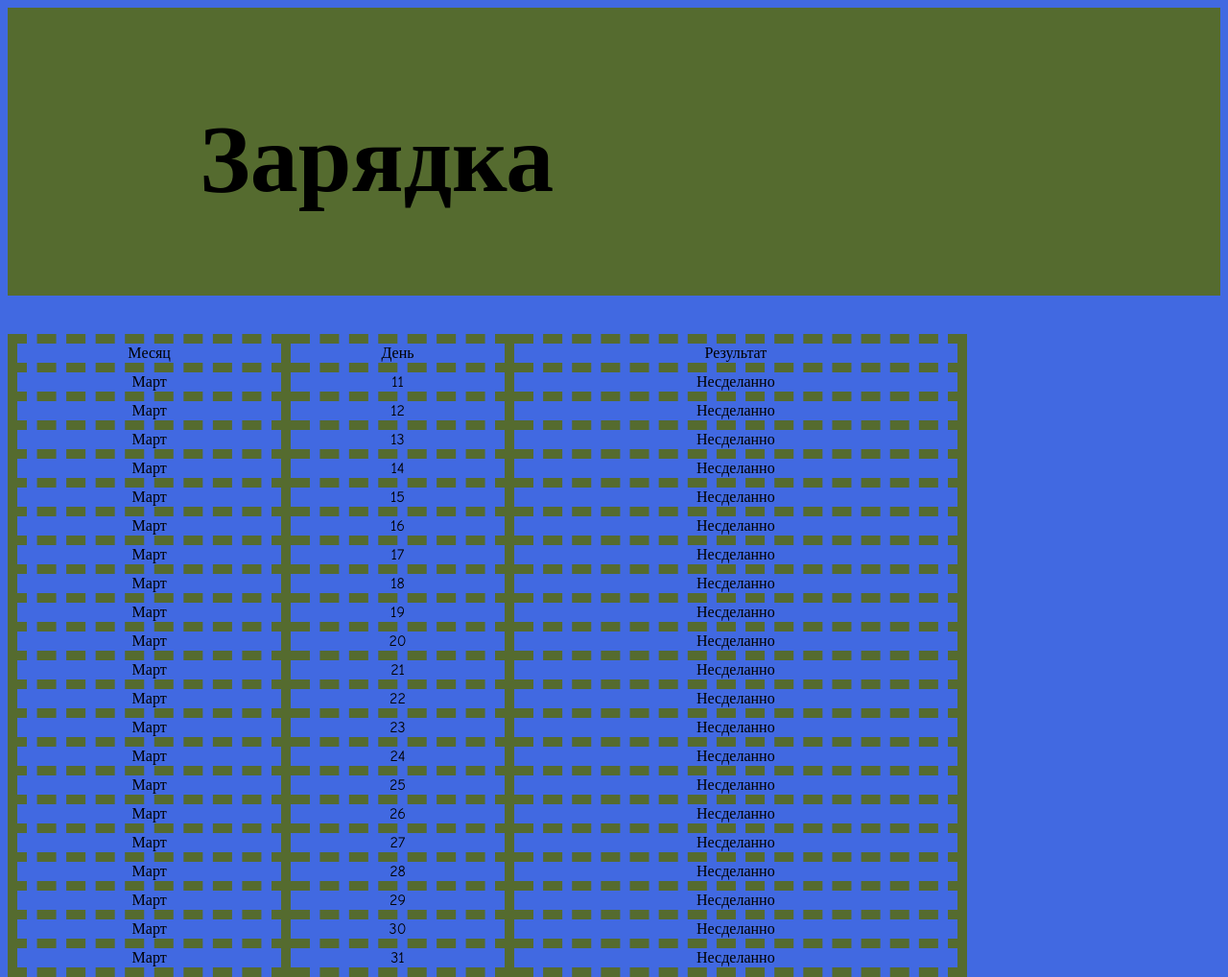
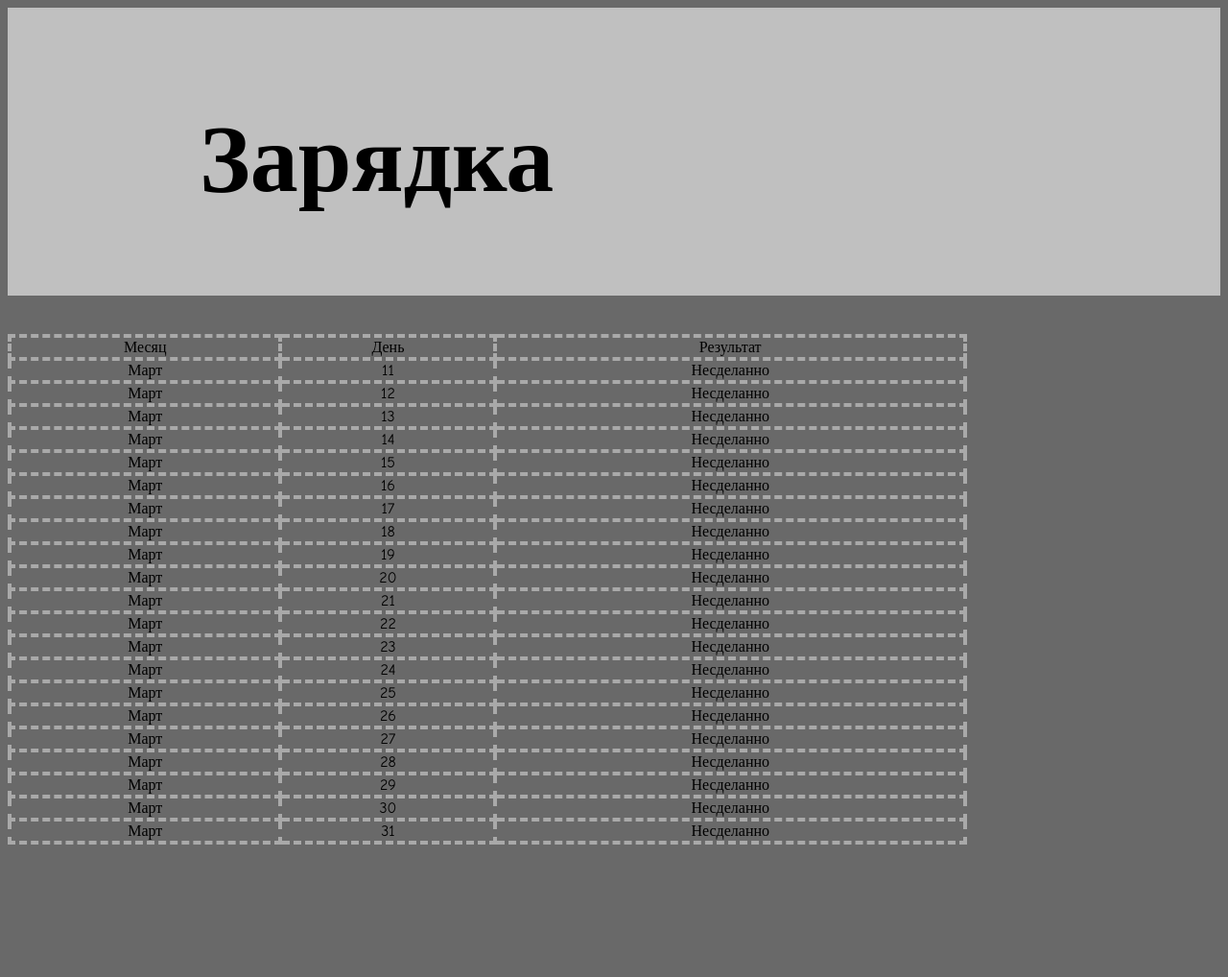
Before and after one commit to M-aka-r/Saryadka1, a plain HTML site: page index.html in a window 1280 px wide. Shown: the whole page at 96% size. After the commit the page ends 888 px from the top, so only its background shows below. Drawn offline with Linux system fonts and the light colour scheme.

Commit message:
Update style.css

```diff
--- a/style.css
+++ b/style.css
@@ -1,21 +1,21 @@
 body {
     font-family:comic sans ms;
     font-size: 50px;
-    background-color: royalblue;
+    background-color: DimGrey;
 }
 table{
-        border:10px dashed DarkOliveGreen;
+        border:4px dashed DarkGray;
         border-collapse: collapse;
         width:1000px;
         text-align: center;
         height:300px;
 }
 td{
-    border: dashed 10px DarkOliveGreen;
+    border: dashed 4px DarkGray;
     border-collapse:collapse;
 }
 header{
-    background-color: DarkOliveGreen;
+    background-color: Silver;
     height: 300px;
     margin-top: 0px;
     margin-bottom: 40px;
```
